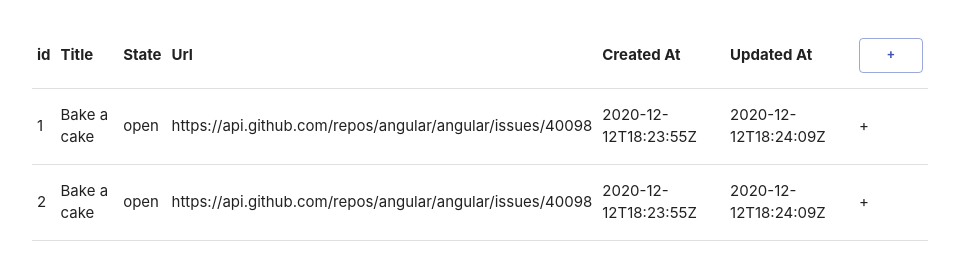
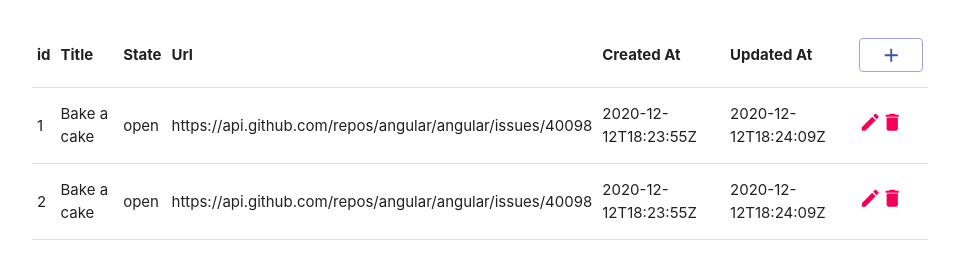
Before and after one commit to AsakoOhki/react-redux-final-project, a React (Create React App) app: page / in a window 1280 px wide. Shown: the part 183-462 px from the top of the page, without its empty margins (160-1119 px from the left). Built offline with nearby package versions, Linux system fonts and the light colour scheme.

Commit message:
disabled save button

```diff
--- a/src/components/TodoList.js
+++ b/src/components/TodoList.js
@@ -3,12 +3,16 @@ import ToDos from "./ToDos";
 import AddForm from "./AddForm";
 import FilterToDos from "./FilterToDos";
 import { deleteToDoAction } from "../actions/action";
+
 import Button from '@material-ui/core/Button';
 import TextField from '@material-ui/core/TextField';
 import Dialog from '@material-ui/core/Dialog';
 import DialogActions from '@material-ui/core/DialogActions';
 import DialogContent from '@material-ui/core/DialogContent';
 import DialogTitle from '@material-ui/core/DialogTitle';
+import AddIcon from '@material-ui/icons/Add';
+import CreateIcon from '@material-ui/icons/Create';
+import DeleteIcon from '@material-ui/icons/Delete';
 
 //Step 8: We need to import a Higher Order Component
 //this connect is a function that invoked to bring back a higher order component
@@ -68,6 +72,7 @@ const ToDoList = ({
     }
   }
 
+
   return (
     <>
       <table>
@@ -80,7 +85,7 @@ const ToDoList = ({
           <th>Updated At</th>
           <th>
             <Button variant="outlined" color="primary" onClick={handleClickOpen}>
-              +
+              <AddIcon/>
             </Button>
           </th>
         </tr>
@@ -92,11 +97,11 @@ const ToDoList = ({
             <td>{toDo.url}</td>
             <td>{toDo.createdAt}</td>
             <td>{toDo.updatedAt}</td>
-            <td>+</td>
+            <td><CreateIcon color="secondary"/><DeleteIcon color="secondary"/></td>
           </tr>
         ))}
+      </table>
 
-      </table>
       <Dialog open={open} onClose={handleClose} aria-labelledby="form-dialog-title">
         <DialogTitle id="form-dialog-title">Add new Issue</DialogTitle>
         <DialogContent>
@@ -168,7 +173,7 @@ const ToDoList = ({
           />
         </DialogContent>
         <DialogActions>
-          <Button onClick={handleSave} color="primary">
+          <Button onClick={handleSave} color="primary"　disabled={id === "" || title === "" || todoState === ""}>
             Save
           </Button>
           <Button onClick={handleClose} color="primary">
```
